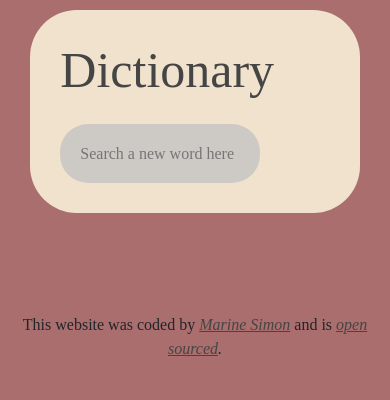
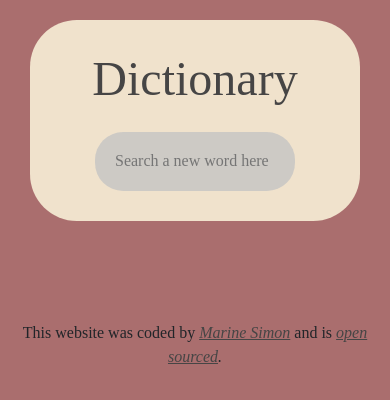
Before and after one commit to Marines17/Dictionary-React, a React (Create React App) app: page / in a window 390 px wide. Shown: the top 400 px of the page. Built offline with nearby package versions, Linux system fonts and the light colour scheme.

Commit message:
updated media response

```diff
--- a/src/App.css
+++ b/src/App.css
@@ -1,6 +1,3 @@
 .App-container {
   font-family: uchen;
 }
-
-@media (max-width: 600px) {
-}
--- a/src/Dictionary.css
+++ b/src/Dictionary.css
@@ -53,10 +53,10 @@ input {
   }
 }
 
-@media (max-width: 700px) {
+@media (max-width: 790px) {
   .Dictionary {
     display: block;
-    margin: 10px auto;
+    margin: 20px auto;
     max-width: 90%;
     min-width: 90%;
     box-shadow: none;
@@ -64,13 +64,15 @@ input {
   }
 
   h1 {
-    font-size: 50px;
+    text-align: center;
+    font-size: 48px;
     margin: 0 auto;
     padding-left: 0;
     animation: none;
     border-right: none;
   }
   input {
+    display: block;
     margin: 0 auto;
     min-width: 100px;
     max-width: 200px;
--- a/src/Meaning.css
+++ b/src/Meaning.css
@@ -16,3 +16,16 @@ p {
   font-size: 20px;
   color: #464545bf;
 }
+
+@media (max-width: 790px) {
+  .Meaning {
+    display: block;
+    margin: 20px auto;
+    max-width: 90%;
+    min-width: 90%;
+    padding: 30px;
+  }
+  h3 {
+    font-size: 35px;
+  }
+}
--- a/src/Results.css
+++ b/src/Results.css
@@ -9,3 +9,14 @@ h2 {
   font-size: 50px;
   color: #464545;
 }
+
+@media (max-width: 790px) {
+  h2 {
+    display: block;
+    margin: 20px auto;
+    max-width: 90%;
+    min-width: 90%;
+    padding: 30px;
+    font-size: 35px;
+  }
+}
```
